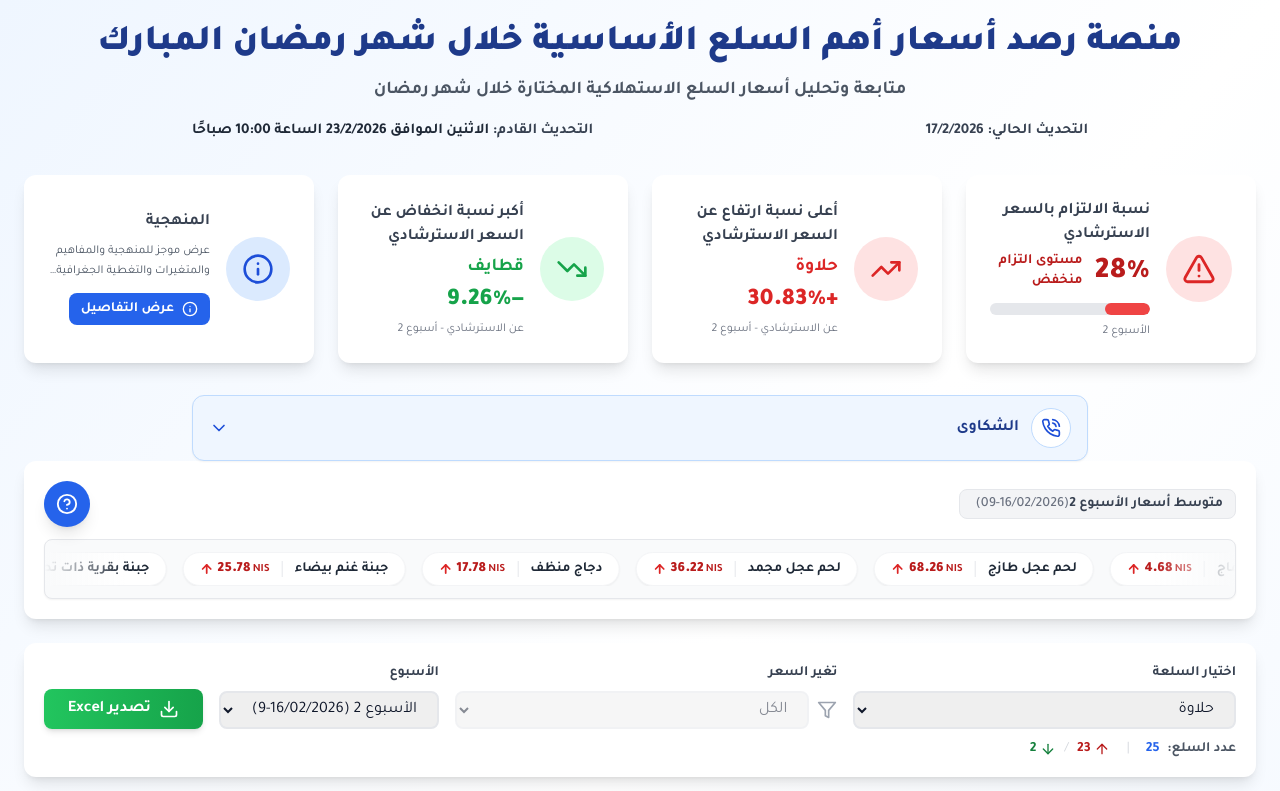
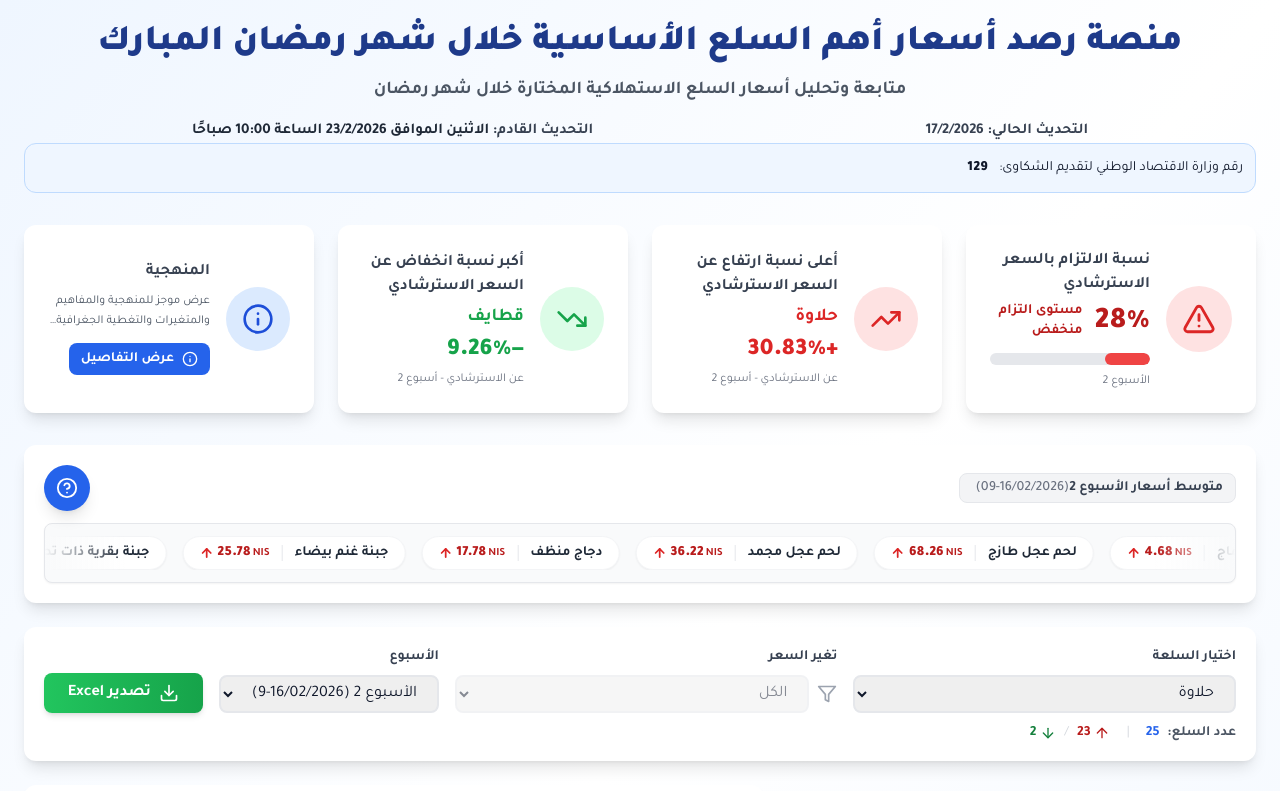
Before and after one commit to Mohammed-basel/Ramadan_English_test, a React (Vite) app: page / in a window 1280 px wide. Shown: the top 791 px of the page. Built offline with nearby package versions, Linux system fonts and the light colour scheme.

Commit message:
Add files via upload

```diff
--- a/src/App.tsx
+++ b/src/App.tsx
@@ -3,7 +3,6 @@ import { ArrowDown, ArrowUp, Download, Filter } from 'lucide-react';
 import { ProductCard } from './components/ProductCard';
 import { PriceChart } from './components/PriceChart';
 import { KPICards } from './components/KPICards';
-import { ComplaintsPill } from './components/ComplaintsPill';
 import { ProductTicker } from './components/ProductTicker';
 import { sampleProducts } from './data/sampleProducts';
 import { loadDataFromCSV } from './lib/csvLoader';
@@ -344,6 +343,12 @@ URL.revokeObjectURL(url);
               </p>
               </div>
             </div>
+          <div className={`bg-blue-50 border border-blue-200 rounded-xl p-3 ${lang === 'en' ? 'text-left' : 'text-right'} text-sm leading-6`}>
+            {lang === 'en'
+              ? <>Ministry of National Economy complaints number: <span className="font-black ml-2">129</span></>
+              : <>رقم وزارة الاقتصاد الوطني لتقديم الشكاوى: <span className="font-black mr-2">129</span></>
+            }
+          </div>
         </header>
 
         {usingSampleData && (
@@ -364,9 +369,6 @@ URL.revokeObjectURL(url);
         maxDecrease={maxDecrease}
         adherencePercent={manualAdherence}
       />
-
-      <ComplaintsPill lang={lang} phone="129" />
-
         <ProductTicker
           lang={lang}
           products={products}
```
